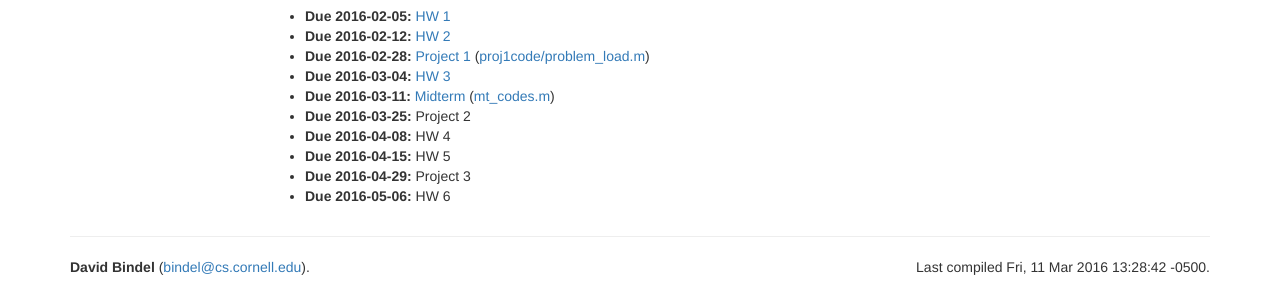
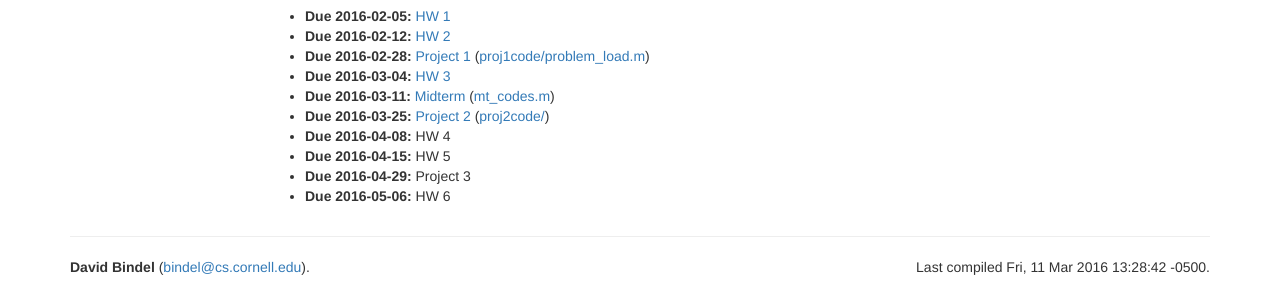
Before and after one commit to dbindel/cs4220-s17, a Jekyll site: the page built from web/assignments.html, in a window 1280 px wide. Shown: the part 184-484 px from the top of the page. Built offline with Jekyll 4.4.1, drawn with Linux system fonts in a browser that asks for light colours; nearby versions of some CDN libraries.

Commit message:
Project 2 stuff.

```diff
--- a/web/_data/hw.yml
+++ b/web/_data/hw.yml
@@ -23,6 +23,8 @@
 -
   desc: Project 2
   due: 2016-03-25
+  file: proj2
+  support: [proj2code/]
 -
   desc: HW 4
   due: 2016-04-08
```
Also changed, not shown: hw/proj2code/blurry.png (added), 6 other files.
